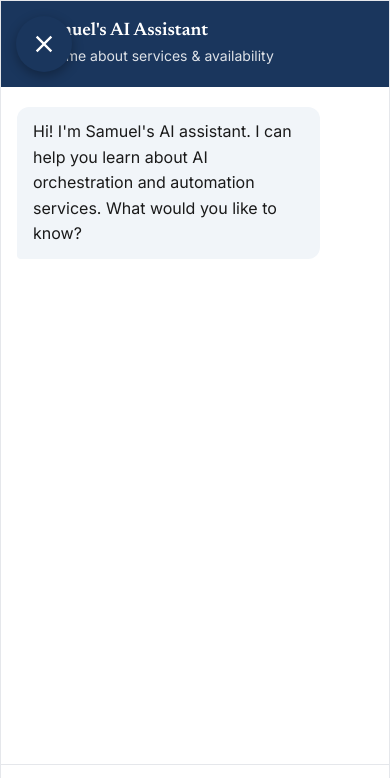
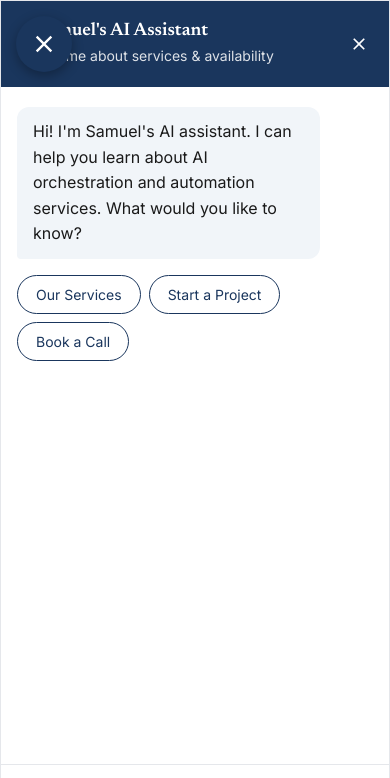
Before and after one commit to automlearning/aiworkforce-consulting, a plain HTML site: page index.html in a window 390 px wide. Both pictures are taken after a click on the button 346 px from the left and 800 px from the top of the page. Shown: the top 778 px of the page. Drawn offline with Linux system fonts and the light colour scheme.

Commit message:
Add quick action buttons to chatbot
- Add "Our Services", "Start a Project", "Book a Call" buttons
- Style buttons with pill/chip design matching reference
- Hide buttons after first use

Co-Authored-By: Claude Opus 4.5 <noreply@anthropic.com>

```diff
--- a/chatbot.css
+++ b/chatbot.css
@@ -190,6 +190,40 @@
     font-weight: 600;
 }
 
+.chatbot-message a {
+    color: var(--color-primary, #2563eb);
+    text-decoration: underline;
+}
+
+.chatbot-message a:hover {
+    opacity: 0.8;
+}
+
+/* Quick Action Buttons */
+.chatbot-quick-actions {
+    display: flex;
+    flex-wrap: wrap;
+    gap: 8px;
+    padding: 4px 0;
+}
+
+.chatbot-quick-btn {
+    padding: 8px 16px;
+    background: transparent;
+    border: 1px solid var(--color-primary, #2563eb);
+    color: var(--color-primary, #2563eb);
+    border-radius: 20px;
+    font-size: 13px;
+    font-family: inherit;
+    cursor: pointer;
+    transition: all 0.2s;
+}
+
+.chatbot-quick-btn:hover {
+    background: var(--color-primary, #2563eb);
+    color: #fff;
+}
+
 /* Typing indicator */
 .chatbot-typing {
     align-self: flex-start;
@@ -314,6 +348,10 @@
         font-size: 14px;
     }
 
+    .chatbot-header-close {
+        display: flex;
+    }
+
     .chatbot-messages {
         padding: 20px 16px;
     }
@@ -359,4 +397,9 @@
         left: 16px;
         right: auto;
     }
+
+    .chatbot-quick-btn {
+        font-size: 14px;
+        padding: 10px 18px;
+    }
 }
--- a/chatbot.js
+++ b/chatbot.js
@@ -20,6 +20,11 @@
             </div>
             <div class="chatbot-messages">
                 <div class="chatbot-message bot">Hi! I'm Samuel's AI assistant. I can help you learn about AI orchestration and automation services. What would you like to know?</div>
+                <div class="chatbot-quick-actions">
+                    <button class="chatbot-quick-btn" data-message="What services do you offer?">Our Services</button>
+                    <button class="chatbot-quick-btn" data-message="I want to start a project">Start a Project</button>
+                    <button class="chatbot-quick-btn" data-message="How can I book a call?">Book a Call</button>
+                </div>
             </div>
             <div class="chatbot-typing">
                 <span></span><span></span><span></span>
@@ -90,6 +95,22 @@
     sendBtn.addEventListener('click', function() {
         if (input.value.trim() && !isSending) {
             sendMessage();
+        }
+    });
+
+    // Quick action buttons
+    container.addEventListener('click', function(e) {
+        if (e.target.classList.contains('chatbot-quick-btn')) {
+            const message = e.target.getAttribute('data-message');
+            if (message && !isSending) {
+                input.value = message;
+                sendMessage();
+                // Hide quick actions after use
+                const quickActions = container.querySelector('.chatbot-quick-actions');
+                if (quickActions) {
+                    quickActions.style.display = 'none';
+                }
+            }
         }
     });
 
```
